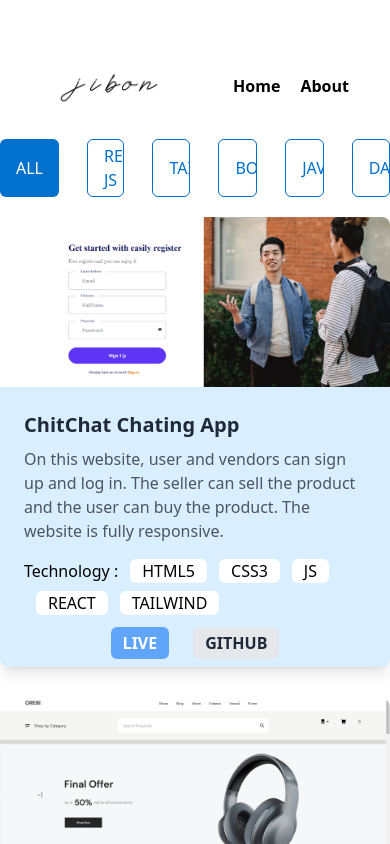
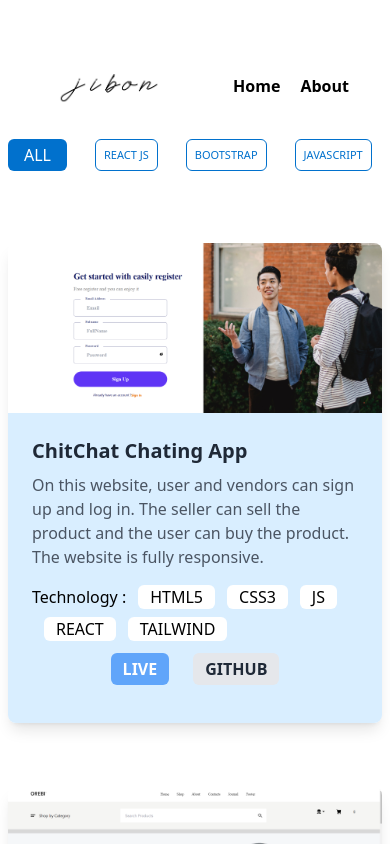
Before and after one commit to jibonrahaman/Jibon-just, a React (Vite) app: page /project in a window 390 px wide. Shown: the top 844 px of the page. Built offline with nearby package versions, Linux system fonts and the light colour scheme.

Commit message:
Responsive Card design

```diff
--- a/src/Common/MixiButton.jsx
+++ b/src/Common/MixiButton.jsx
@@ -2,7 +2,7 @@
 
 function MixiButton({className,text,onclick}) {
   return (
-    <button onClick={onclick} className={`px-4 py-1 rounded-md text-[#0171cd] relative after:absolute after:top-0 after:left-0 after:content-[' '] after:bg-[#0171cd] after:w-full after:h-full border border-[#0171cd] after:-z-10 after:translate-x-[-150px] overflow-hidden hover:after:translate-x-0 hover:text-white hover:after:duration-500 ${className}`}>{text}</button>
+    <button onClick={onclick} className={`md:px-4 px-2 text-[11px] md:text-[16px]  py-1 rounded-md text-[#0171cd] relative after:absolute after:top-0 after:left-0 after:content-[' '] after:bg-[#0171cd] after:w-full after:h-full border border-[#0171cd] after:-z-10 after:translate-x-[-150px] overflow-hidden hover:after:translate-x-0 hover:text-white hover:after:duration-500 ${className}`}>{text}</button>
   )
 }
 
--- a/src/Components/Project.jsx
+++ b/src/Components/Project.jsx
@@ -31,25 +31,25 @@ function Project() {
     return (
         <section className=" max-w-container mx-auto">
             <Navbar />
-            <div className=" flex gap-x-7 ">
+            <div className=" flex gap-x-7 px-2">
 
                 <button onClick={()=>{setFilterProtfolio(skill)}} className="px-4 py-1 rounded-md hover:bg-[#2b4b65] bg-[#0171cd] text-white" >ALL</button>
 
                 <MixiButton onclick={()=>handleSubmit("REACT JS") }  text="REACT JS" />
-                <MixiButton onclick={()=>handleSubmit("TAILWIND")} text="TAILWIND" />
+                <MixiButton className="hidden md:block" onclick={()=>handleSubmit("TAILWIND")} text="TAILWIND" />
                 <MixiButton onclick={()=>handleSubmit("BOOTSTRAP")} text="BOOTSTRAP" />
              <MixiButton onclick={()=>handleSubmit("JAVASCRIPT")} text="JAVASCRIPT" />
-                <MixiButton onclick={()=>handleSubmit("DAYNAMIC")} text="DAYNAMIC" />
+                <MixiButton className="hidden md:block" onclick={()=>handleSubmit("DAYNAMIC")} text="DAYNAMIC" />
             </div>
 
-          <div className="mt-5 grid grid-cols-1 md:grid-cols-2 lg:grid-cols-3 gap-8">
+          <div className="mt-10 px-2 md:px-0 grid grid-cols-1 md:grid-cols-2 lg:grid-cols-3 gap-8">
     {/* card design */}
     {filterProtfolio.map((item, id) => {
         return (
          <div key={id}>
                <animated.div
             style={springProps}>
-             <div  data-aos="zoom-in"   data-aos-duration="500" className="bg-white shadow-lg rounded-lg overflow-hidden h-[450px]">
+             <div  data-aos="zoom-in"   data-aos-duration="500" className="bg-white mt-8 shadow-lg rounded-lg overflow-hidden h-[480px] ">
                 <img src={item.imgs} alt={item.webName}className="w-full h-[170px] hover:scale-105 duration-500 object-cover object-center" />
                 <div className="p-6 bg-[#d9eeff] h-full">
                     <h2 className="text-xl font-semibold text-gray-800 mb-2">{item.webName}</h2>
```
